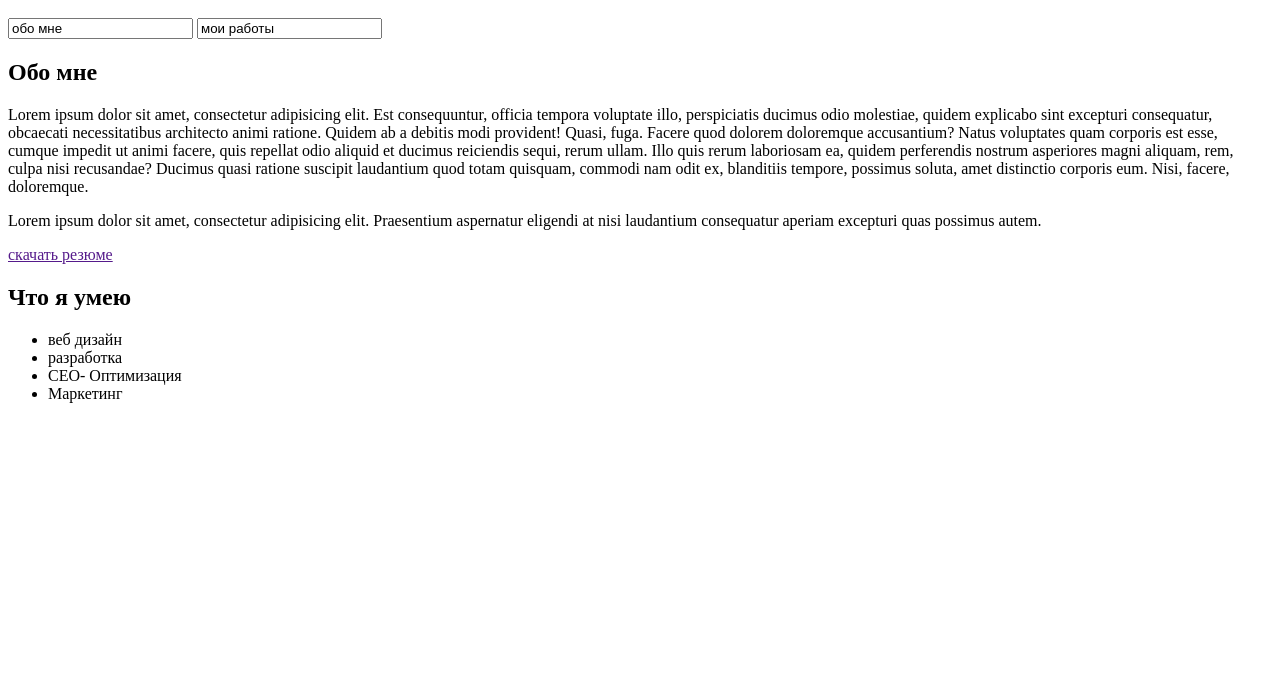
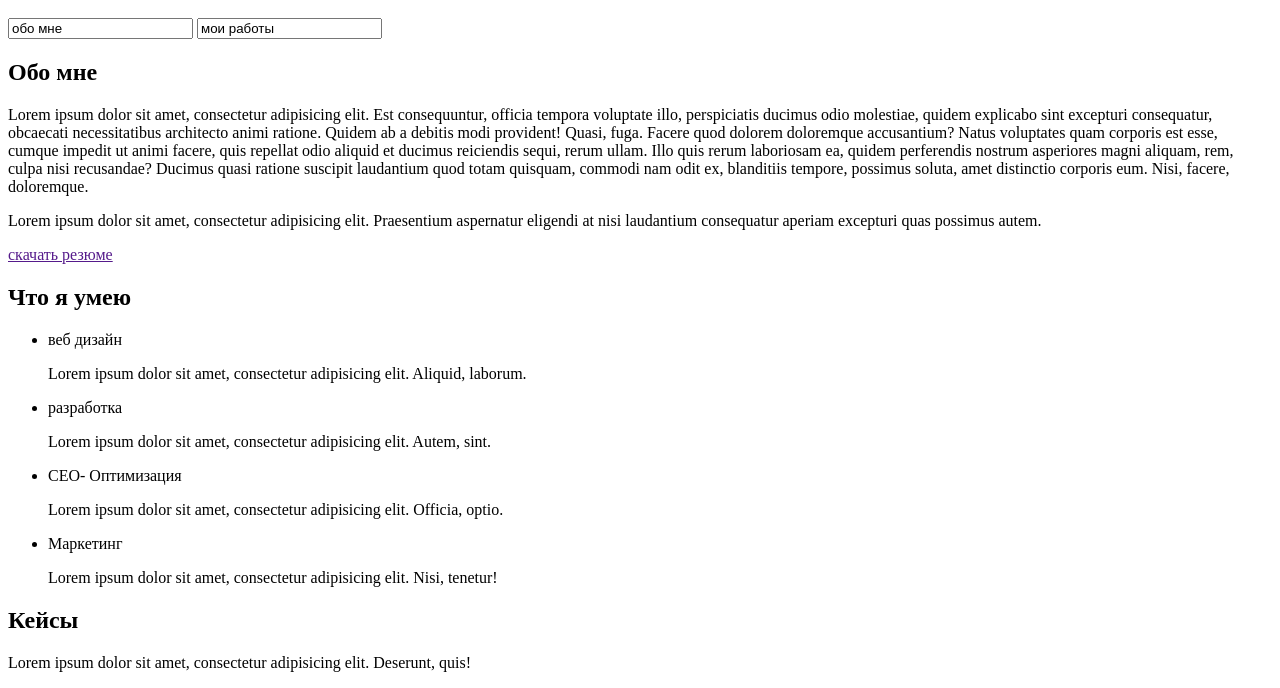
Before and after one commit to D-Zavyalova/d-zavyalova.github.io, a plain HTML site: page index.html in a window 1280 px wide. Shown: the part 288-976 px from the top of the page. Before the commit the page ends 800 px from the top, so only its background shows below. Drawn offline with Linux system fonts and the light colour scheme.

Commit message:
Add files via upload

```diff
--- a/index.html
+++ b/index.html
@@ -11,7 +11,7 @@
     <title>Дарья Завьялова- Веб-разработчик</title>
 </head>
 <body>
-   <heard>
+   <div>
 
        <nav>
            <div class="logo">Дарья Завьялова</div>
@@ -25,14 +25,14 @@
 
            </ul></div>
        </nav>
-   </heard>
+  </div>
    <div class="main"><div class="title__container"></div>
    <h1> Привет <br> Я Дарья Завьялова</h1>
    <h4>фулл стек веб-разработчик</h4>
    <input type="sumbit" value="обо мне">
    <input type="sumbit" value="мои работы">
    </div>
-   <head>
+   <div>
 <h2>Обо мне</h2>
 
   <p>Lorem ipsum dolor sit amet, consectetur adipisicing elit. Est consequuntur, officia tempora voluptate illo, perspiciatis ducimus odio molestiae, quidem explicabo sint excepturi consequatur, obcaecati necessitatibus architecto animi ratione. Quidem ab a debitis modi provident! Quasi, fuga. Facere quod dolorem doloremque accusantium? Natus voluptates quam corporis est esse, cumque impedit ut animi facere, quis repellat odio aliquid et ducimus reiciendis sequi, rerum ullam. Illo quis rerum laboriosam ea, quidem perferendis nostrum asperiores magni aliquam, rem, culpa nisi recusandae? Ducimus quasi ratione suscipit laudantium quod totam quisquam, commodi nam odit ex, blanditiis tempore, possimus soluta, amet distinctio corporis eum. Nisi, facere, doloremque.</p>
@@ -41,21 +41,27 @@
 
    <a href="">скачать резюме</a>
 
-      </head>
-   <heard>
+          </div>
+
+  <div>
 
     <h2>Что я умею</h2>
     <div class="menu"><ul>
-       <li>веб дизайн</li>
-       <li>разработка</li>
-       <li>CEO- Оптимизация</li>
-       <li>Маркетинг</li>
+       <li>веб дизайн</li><p>Lorem ipsum dolor sit amet, consectetur adipisicing elit. Aliquid, laborum.</p>
+       <li>разработка</li><p>Lorem ipsum dolor sit amet, consectetur adipisicing elit. Autem, sint.</p>
+       <li>CEO- Оптимизация</li><p>Lorem ipsum dolor sit amet, consectetur adipisicing elit. Officia, optio.</p>
+       <li>Маркетинг</li><p>Lorem ipsum dolor sit amet, consectetur adipisicing elit. Nisi, tenetur!</p>
          </ul></div>
 
-   </heard>
-   <heard>
+   </div>
+   <div>
+     <h2>Кейсы</h2>
+          <P>Lorem ipsum dolor sit amet, consectetur adipisicing elit. Deserunt, quis!</P>
 
-   </heard>
+
+
+
+   </div>
 
 
 
```
